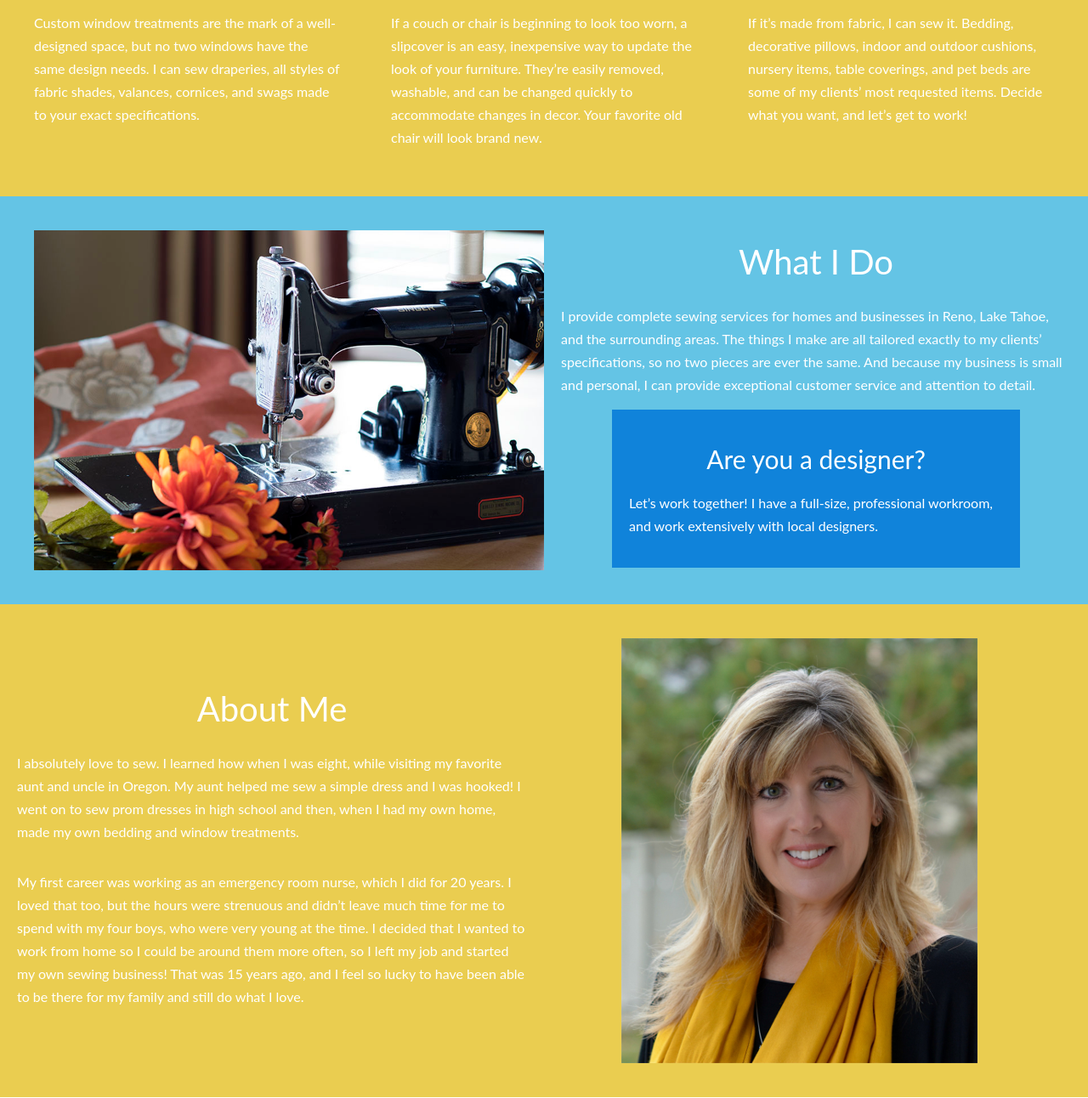
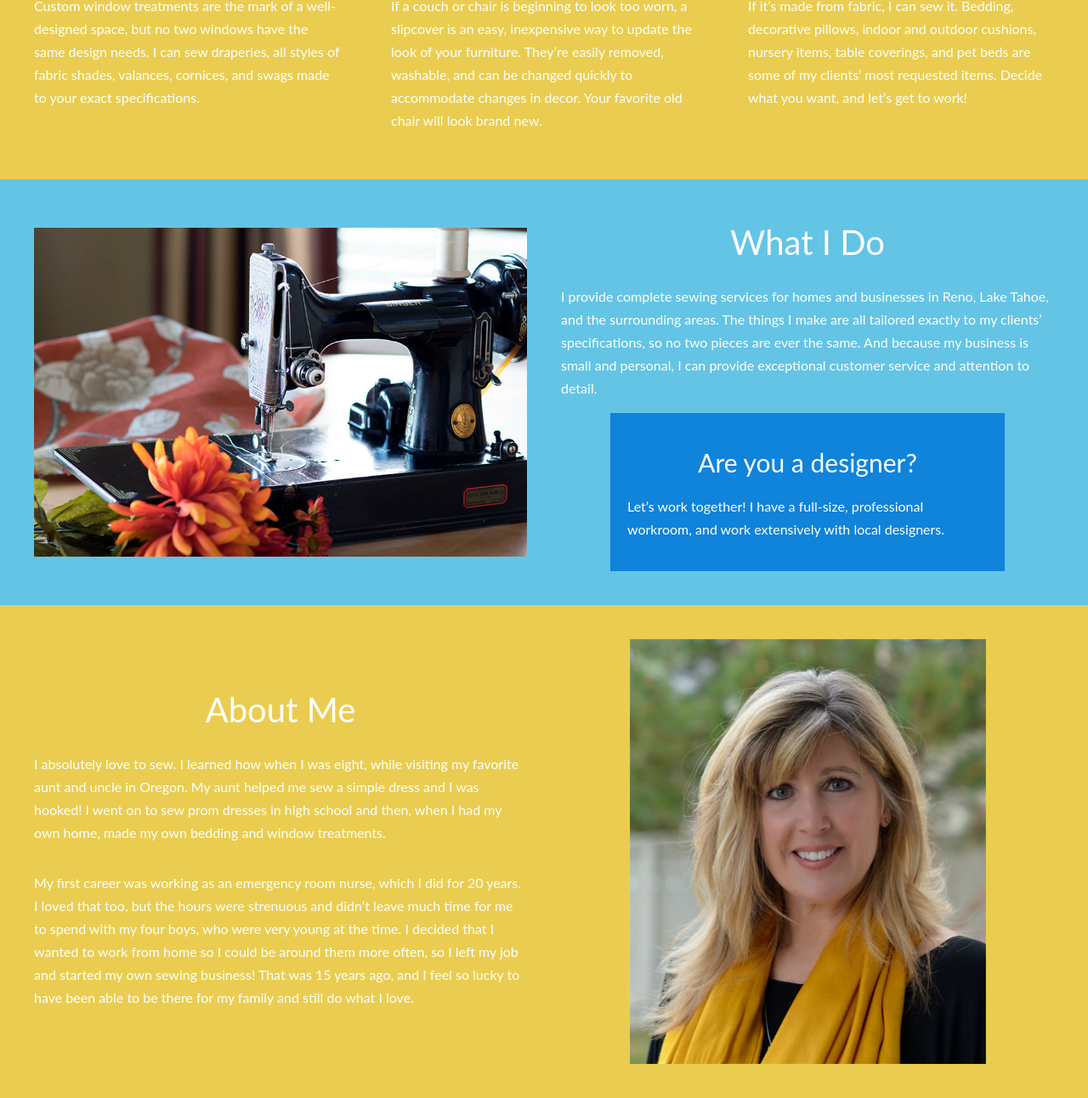
Before and after one commit to mattdaviscodes/custom-sewing-reno, a plain HTML site: page index.html in a window 1280 px wide. Shown: the part 1158-2450 px from the top of the page at 85% size. Drawn offline with Linux system fonts and the light colour scheme.

Commit message:
Ensure proper padding for section text

```diff
--- a/index.html
+++ b/index.html
@@ -55,7 +55,7 @@
     <div class="col col-6 section-image">
       <img src="img/Singer_900px.jpg" alt="Singer sewing machine">
     </div>
-    <div class="col col-6">
+    <div class="col col-6 section-text">
       <h2 class="col-head">What I Do</h2>
       <p>I provide complete sewing services for homes and businesses in Reno,
         Lake Tahoe, and the surrounding areas. The things I make are all
@@ -77,7 +77,7 @@
     <div class="col col-6 section-image">
       <img src="img/Portrait_500pxTall.png" alt="Becki Davis portrait">
     </div>
-    <div class="col col-6">
+    <div class="col col-6 section-text">
       <h2 class="col-head">About Me</h2>
       <p>I absolutely love to sew. I learned how when I was eight, while
         visiting my favorite aunt and uncle in Oregon. My aunt helped me sew a
--- a/style.css
+++ b/style.css
@@ -113,7 +113,10 @@ html, body {
     margin: 0;
     font-size: 56px;
     font-weight: 400;
-    padding-top: 20px;
+}
+
+.section-text {
+    padding: 20px;
 }
 
 .col-head {
```
